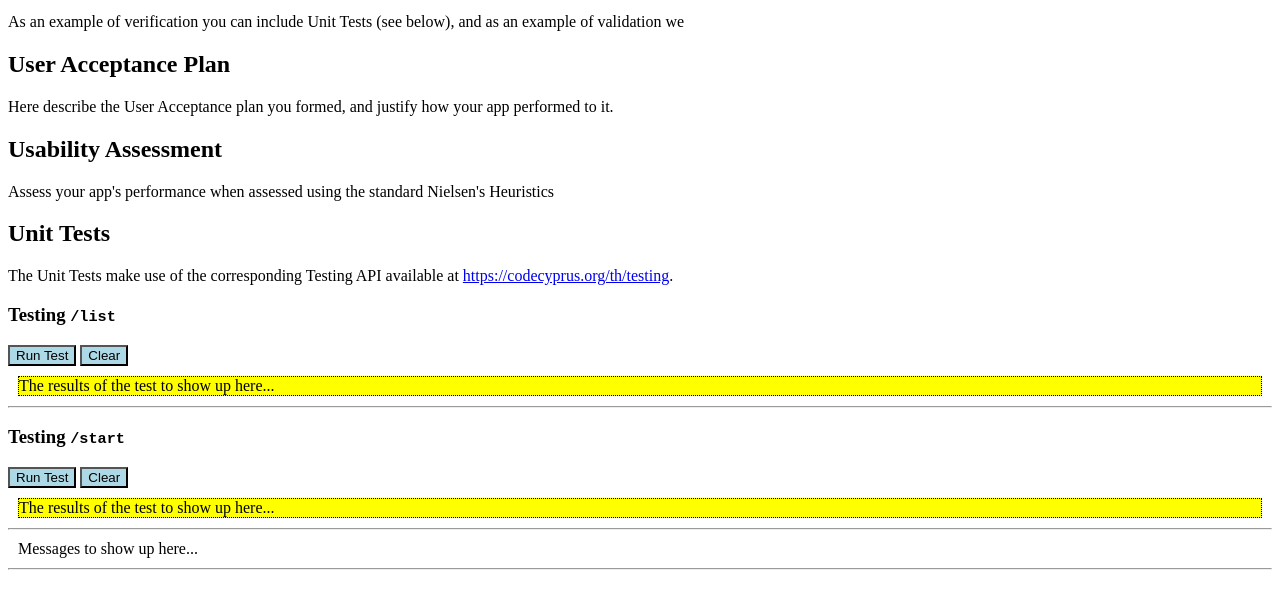
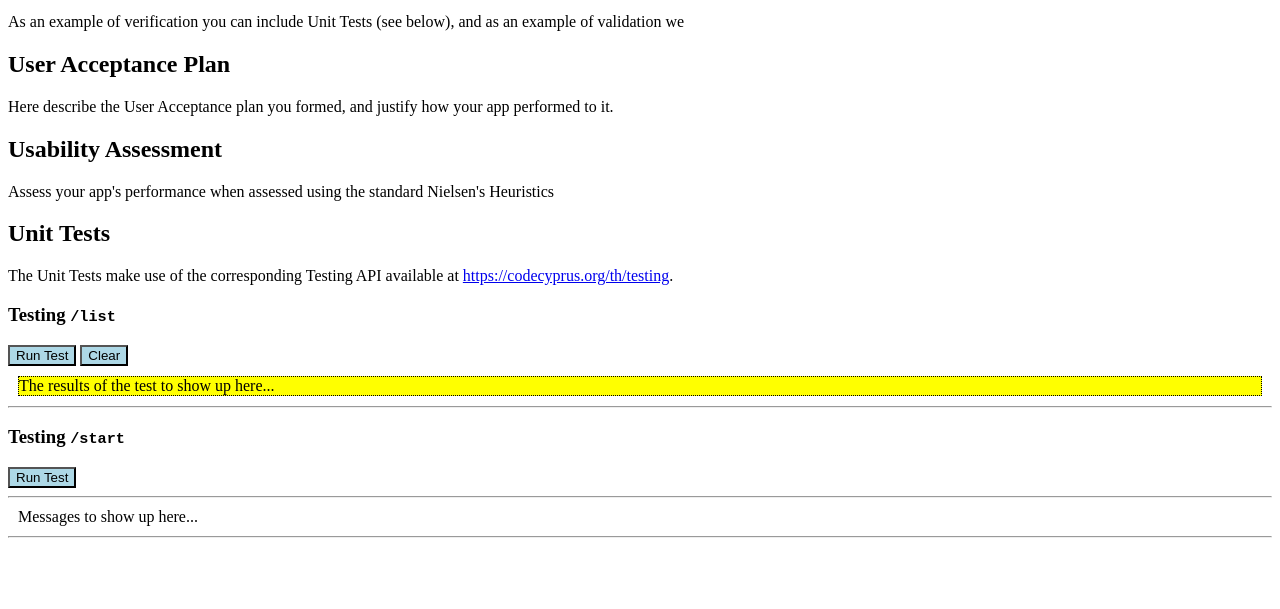
Before and after one commit to NPaspallis/co1111-assignment1, a plain HTML site: page test.html in a window 1280 px wide. Shown: the part 101-710 px from the top of the page. Drawn offline with Linux system fonts and the light colour scheme.

Commit message:
Minor fix in the test.html page (removed non referenced button and div)

```diff
--- a/test.html
+++ b/test.html
@@ -41,11 +41,6 @@
     <h3>Testing <code>/start</code></h3>
 
     <button id="buttonTestStart" class="button" onclick="handleTestStart(this)">Run Test</button>
-    <button id="buttonClearStart" class="button" onclick="document.getElementById('startResult').innerHTML = 'The results of the test to show up here...';">Clear</button>
-
-    <div id="session" class="testMessage">
-        The results of the test to show up here...
-    </div>
 
     <hr>
 
```
